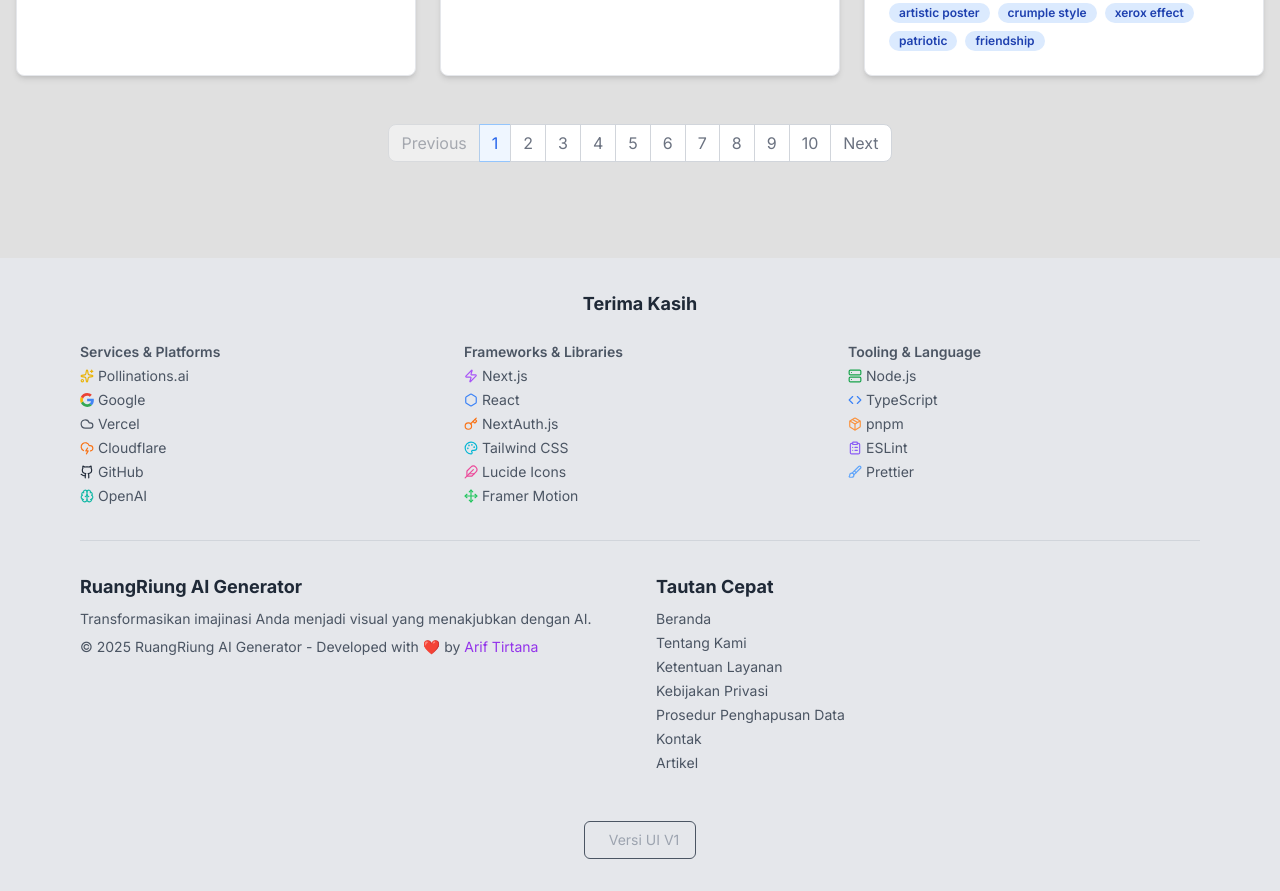
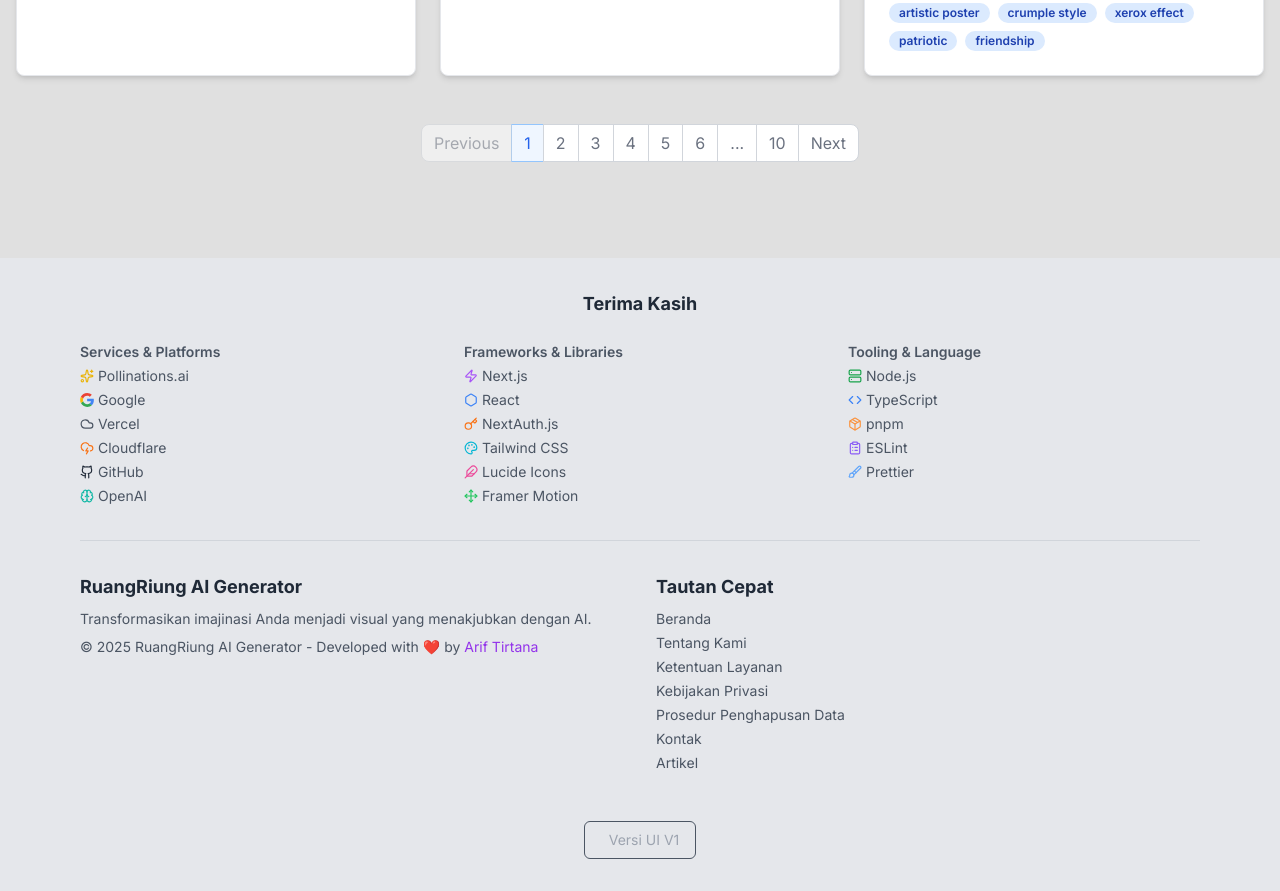
Before and after one commit to ruangriung/ruangriung-generator-app, a Next.js app: page /kumpulan-prompt in a window 1280 px wide. Shown: the part 1200-2091 px from the top of the page. Built offline with nearby package versions, Linux system fonts and the light colour scheme.

Commit message:
Refine prompt pagination navigation

```diff
--- a/components/Pagination.tsx
+++ b/components/Pagination.tsx
@@ -1,5 +1,7 @@
 
 'use client';
+
+import { useMemo } from 'react';
 
 interface PaginationProps {
   currentPage: number;
@@ -7,37 +9,94 @@ interface PaginationProps {
   onPageChange: (page: number) => void;
 }
 
+type PaginationItem = number | 'dots';
+
+const SIBLING_COUNT = 1;
+
+const range = (start: number, end: number) => {
+  if (end < start) {
+    return [] as number[];
+  }
+
+  const length = end - start + 1;
+  return Array.from({ length }, (_, index) => start + index);
+};
+
 export default function Pagination({ currentPage, totalPages, onPageChange }: PaginationProps) {
-  const pageNumbers = [];
-  for (let i = 1; i <= totalPages; i++) {
-    pageNumbers.push(i);
-  }
+  const paginationItems = useMemo<PaginationItem[]>(() => {
+    if (totalPages <= 1) {
+      return [1];
+    }
+
+    const totalNumbers = SIBLING_COUNT * 2 + 5;
+
+    if (totalPages <= totalNumbers) {
+      return range(1, totalPages);
+    }
+
+    const leftSiblingIndex = Math.max(currentPage - SIBLING_COUNT, 2);
+    const rightSiblingIndex = Math.min(currentPage + SIBLING_COUNT, totalPages - 1);
+
+    const shouldShowLeftDots = leftSiblingIndex > 2;
+    const shouldShowRightDots = rightSiblingIndex < totalPages - 1;
+
+    const items: PaginationItem[] = [1];
+
+    if (!shouldShowLeftDots && shouldShowRightDots) {
+      const leftItemCount = SIBLING_COUNT * 2 + 3;
+      const leftRange = range(2, leftItemCount + 1);
+      items.push(...leftRange, 'dots');
+    } else if (shouldShowLeftDots && !shouldShowRightDots) {
+      const rightItemCount = SIBLING_COUNT * 2 + 3;
+      const rightRange = range(totalPages - rightItemCount, totalPages - 1);
+      items.push('dots', ...rightRange);
+    } else if (shouldShowLeftDots && shouldShowRightDots) {
+      const middleRange = range(leftSiblingIndex, rightSiblingIndex);
+      items.push('dots', ...middleRange, 'dots');
+    } else {
+      items.push(...range(2, totalPages - 1));
+    }
+
+    items.push(totalPages);
+
+    return items;
+  }, [currentPage, totalPages]);
 
   return (
     <nav className="flex justify-center mt-12">
       <ul className="inline-flex items-center -space-x-px">
         <li>
           <button
-            onClick={() => onPageChange(currentPage - 1)}
+            onClick={() => currentPage > 1 && onPageChange(currentPage - 1)}
             disabled={currentPage === 1}
             className="px-3 py-2 ml-0 leading-tight text-gray-500 bg-white border border-gray-300 rounded-l-lg hover:bg-gray-100 hover:text-gray-700 dark:bg-gray-800 dark:border-gray-700 dark:text-gray-400 dark:hover:bg-gray-700 dark:hover:text-white disabled:opacity-50"
           >
             Previous
           </button>
         </li>
-        {pageNumbers.map(number => (
-          <li key={number}>
-            <button
-              onClick={() => onPageChange(number)}
-              className={`px-3 py-2 leading-tight ${currentPage === number ? 'text-blue-600 bg-blue-50 border border-blue-300 hover:bg-blue-100 hover:text-blue-700 dark:border-gray-700 dark:bg-gray-700 dark:text-white' : 'text-gray-500 bg-white border border-gray-300 hover:bg-gray-100 hover:text-gray-700 dark:bg-gray-800 dark:border-gray-700 dark:text-gray-400 dark:hover:bg-gray-700 dark:hover:text-white'}`}
-            >
-              {number}
-            </button>
+        {paginationItems.map((item, index) => (
+          <li key={typeof item === 'number' ? `page-${item}` : `dots-${index}`}>
+            {typeof item === 'number' ? (
+              <button
+                onClick={() => onPageChange(item)}
+                className={`px-3 py-2 leading-tight ${
+                  currentPage === item
+                    ? 'text-blue-600 bg-blue-50 border border-blue-300 hover:bg-blue-100 hover:text-blue-700 dark:border-gray-700 dark:bg-gray-700 dark:text-white'
+                    : 'text-gray-500 bg-white border border-gray-300 hover:bg-gray-100 hover:text-gray-700 dark:bg-gray-800 dark:border-gray-700 dark:text-gray-400 dark:hover:bg-gray-700 dark:hover:text-white'
+                }`}
+              >
+                {item}
+              </button>
+            ) : (
+              <span className="px-3 py-2 leading-tight text-gray-500 bg-white border border-gray-300 dark:bg-gray-800 dark:border-gray-700 dark:text-gray-400">
+                ...
+              </span>
+            )}
           </li>
         ))}
         <li>
           <button
-            onClick={() => onPageChange(currentPage + 1)}
+            onClick={() => currentPage < totalPages && onPageChange(currentPage + 1)}
             disabled={currentPage === totalPages}
             className="px-3 py-2 leading-tight text-gray-500 bg-white border border-gray-300 rounded-r-lg hover:bg-gray-100 hover:text-gray-700 dark:bg-gray-800 dark:border-gray-700 dark:text-gray-400 dark:hover:bg-gray-700 dark:hover:text-white disabled:opacity-50"
           >
```
